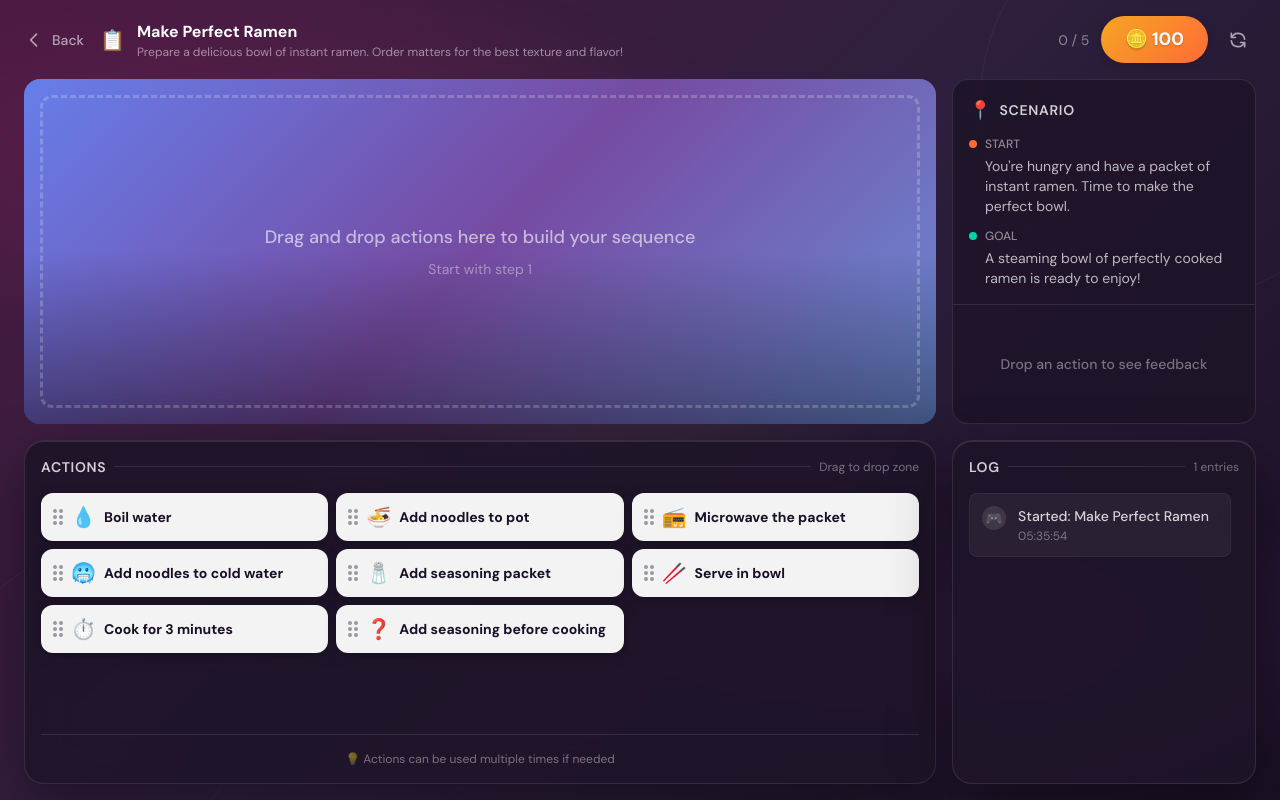
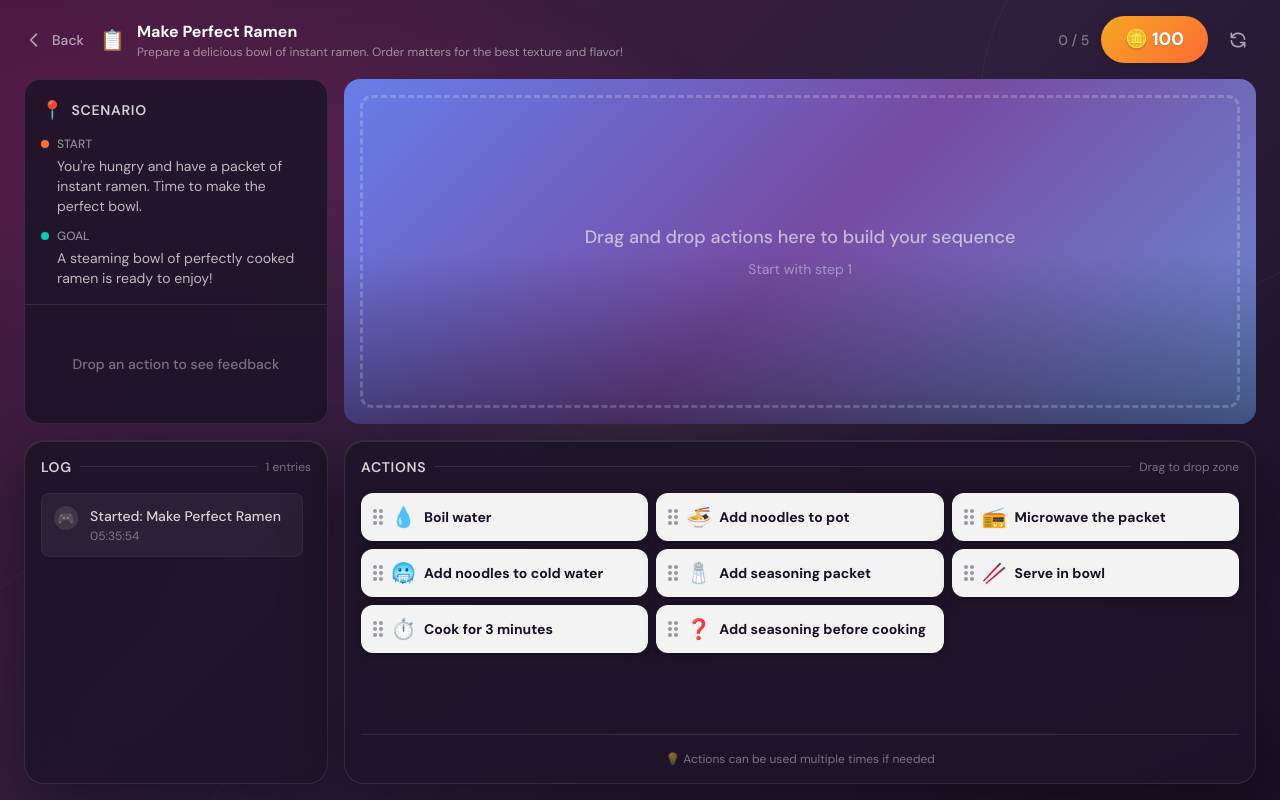
Before and after one commit to karanwg/trades-wg, a Next.js app: page /play/sample-cooking in a window 1280 px wide. Built offline with nearby package versions, Linux system fonts and the light colour scheme.

Commit message:
flip stuff

```diff
--- a/components/sequencing/SequencingGame.tsx
+++ b/components/sequencing/SequencingGame.tsx
@@ -207,9 +207,19 @@ export function SequencingGame({ question, onBack }: SequencingGameProps) {
 
         {/* Main Content - fills remaining space */}
         <div className="flex-1 min-h-0 px-6 pb-4 flex flex-col gap-4">
-          {/* Top Row: Drop Zone + Feedback Panel (75/25 split) */}
-          <div className="flex-1 min-h-0 grid gap-4 grid-cols-[3fr_1fr]">
-            {/* Drop Zone (Top-Left) */}
+          {/* Top Row: Feedback Panel + Drop Zone (25/75 split) */}
+          <div className="flex-1 min-h-0 grid gap-4 grid-cols-[1fr_3fr]">
+            {/* Feedback Panel (Top-Left) */}
+            <FeedbackPanel
+              feedback={currentFeedback}
+              questionDescription={question.description}
+              startingPoint={question.startingPoint}
+              endingPoint={question.endingPoint}
+              currentStep={currentStep}
+              totalSteps={totalSteps}
+            />
+
+            {/* Drop Zone (Top-Right) */}
             <DropZonePanel
               chain={chain}
               currentStep={currentStep}
@@ -221,21 +231,16 @@ export function SequencingGame({ question, onBack }: SequencingGameProps) {
               onDragOver={handleDragOver}
               onDragLeave={handleDragLeave}
             />
-
-            {/* Feedback Panel (Top-Right) */}
-            <FeedbackPanel
-              feedback={currentFeedback}
-              questionDescription={question.description}
-              startingPoint={question.startingPoint}
-              endingPoint={question.endingPoint}
-              currentStep={currentStep}
-              totalSteps={totalSteps}
-            />
           </div>
 
-          {/* Bottom Row: Actions + Log (75/25 split) */}
-          <div className="flex-1 min-h-0 grid grid-cols-[3fr_1fr] gap-4">
-            {/* Actions Panel (Bottom-Left) */}
+          {/* Bottom Row: Log + Actions (25/75 split) */}
+          <div className="flex-1 min-h-0 grid grid-cols-[1fr_3fr] gap-4">
+            {/* Log Panel (Bottom-Left) */}
+            <div className="wg-card-dark p-4 min-h-0 overflow-hidden flex flex-col">
+              <LogPanel entries={log} />
+            </div>
+
+            {/* Actions Panel (Bottom-Right) */}
             <div className="wg-card-dark p-4 min-h-0 overflow-hidden flex flex-col">
               <ActionsPanel
                 actions={allActions}
@@ -245,11 +250,6 @@ export function SequencingGame({ question, onBack }: SequencingGameProps) {
                 onDragStart={handleDragStart}
                 onDragEnd={handleDragEnd}
               />
-            </div>
-
-            {/* Log Panel (Bottom-Right) */}
-            <div className="wg-card-dark p-4 min-h-0 overflow-hidden flex flex-col">
-              <LogPanel entries={log} />
             </div>
           </div>
         </div>
```
